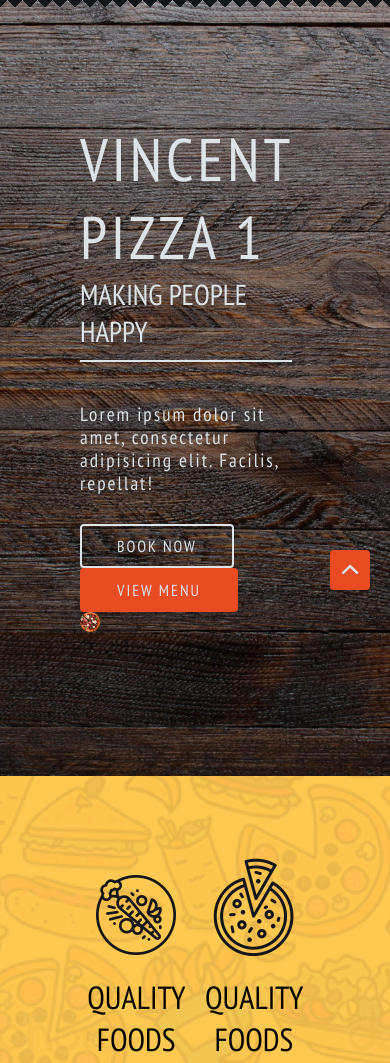
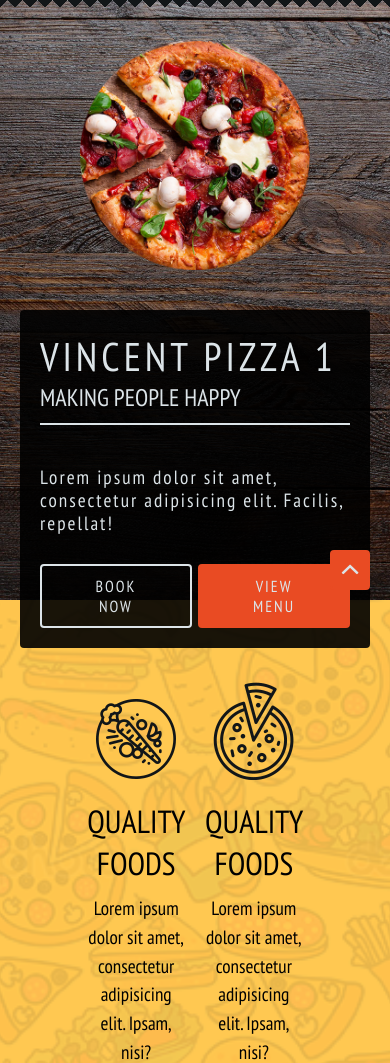
Before and after one commit to renatops1991/SAUCERO, a PHP site: page / in a window 390 px wide. Shown: the part 234-1297 px from the top of the page. Run offline with PHP 8.4, Linux system fonts and the light colour scheme.

Commit message:
Resposivo Menu e Banner 992px - ok

```diff
--- a/assets/css/app.css
+++ b/assets/css/app.css
@@ -140,7 +140,7 @@ body {
     background-origin: padding-box, border-box, border-box, border-box, border-box;
 }
 
-.__main_header .__main_header_content{
+.__main_header .__main_header_content {
     margin-bottom: 0;
 }
 
@@ -212,7 +212,7 @@ body {
     display: none;
 }
 
-.__main_header_mobile .__main_header_content_cart{
+.__main_header_mobile .__main_header_content_cart {
     border-bottom: 1px solid var(--thirst_color);
     padding: 20px 20px 10px 20px;
     margin-bottom: 20px;
@@ -225,11 +225,11 @@ body {
     text-align: left;
 }
 
-.__main_header_mobile .__main_header_content_cart .cart a span{
+.__main_header_mobile .__main_header_content_cart .cart a span {
     left: -3px;
 }
 
-.__main_header_mobile .nav_list a{
+.__main_header_mobile .nav_list a {
     padding: 10px 20px;
     font-size: var(--font-medium);
     color: var(--second_color);
@@ -240,18 +240,18 @@ body {
     -webkit-transition-duration: .3s;
 }
 
-.__main_header_mobile .nav_list a:hover{
+.__main_header_mobile .nav_list a:hover {
     background-color: var(--primary_color);
     color: var(--thirst_color);
 }
 
-.__main_header_mobile  .__main_header_content_contact{
+.__main_header_mobile .__main_header_content_contact {
     margin-top: 40px;
     padding: 20px 0;
 }
 
-.__main_header_mobile  .__main_header_content_contact .icons span,
-.__main_header_mobile  .__main_header_content_contact .contacts span{
+.__main_header_mobile .__main_header_content_contact .icons span,
+.__main_header_mobile .__main_header_content_contact .contacts span {
     color: var(--second_color);
 }
 
@@ -874,22 +874,76 @@ body {
 
 /** MEDIA QUERIES */
 /** 992PX */
-@media(max-width: 62em){
+@media (max-width: 62em) {
     .__main_header_content.__desktop .__main_header_content_contact,
     .__main_header_content.__desktop .__main_header_content_cart,
-    .__main_header_content.__desktop .__main_header_content_logo_menu .nav_list{
+    .__main_header_content.__desktop .__main_header_content_logo_menu .nav_list {
         display: none;
     }
 
-    .__main_header_content .__main_header_content_logo_menu{
+    .__main_header_content .__main_header_content_logo_menu {
         flex-basis: 100%;
     }
 
-    .__main_header_content_logo_menu img{
+    .__main_header_content_logo_menu img {
         margin: 0 auto;
     }
 
-    .__main_header .__btn_open_menu{
+    .__main_header .__btn_open_menu {
         display: block;
     }
+
+    .__main_slide_show {
+        padding-top: 40px;
+        padding-bottom: 0px;
+        max-height: 600px;
+    }
+
+    .__main_slide_show .__main_slide_show_content {
+        flex-direction: row-reverse;
+        margin-bottom: 0;
+    }
+
+    .__main_slide_show_content .__slide_show_content_title,
+    .__main_slide_show_content .__slide_show_content_cover {
+        flex-basis: 100%;
+    }
+
+    .__main_slide_show_content .__slide_show_content_title {
+        order: 1;
+        background-color: rgba(0, 0, 0, .9);
+        padding: 20px;
+        position: relative;
+        bottom: -40px;
+        border-radius: 4px;
+        -moz-border-radius: 4px;
+        -webkit-border-radius: 4px;
+    }
+
+    .__slide_show_content_title h2{
+        font-size: var(--font-large);
+    }
+
+    .__slide_show_content_title h3{
+        font-size: 1.5em;
+    }
+
+    .__main_slide_show_content .__slide_show_content_cover img {
+        width: 300px;
+        margin: 0 auto;
+        display: block;
+    }
+
+    .__slide_show_content_title .__slide_show_content_title_footer{
+        display: flex;
+        align-items: center;
+        justify-content: space-between;
+        flex-wrap: wrap;
+    }
+
+    .__slide_show_content_title_footer .btn{
+        flex-basis: 49%;
+        margin: 0;
+    }
+
 }
```
